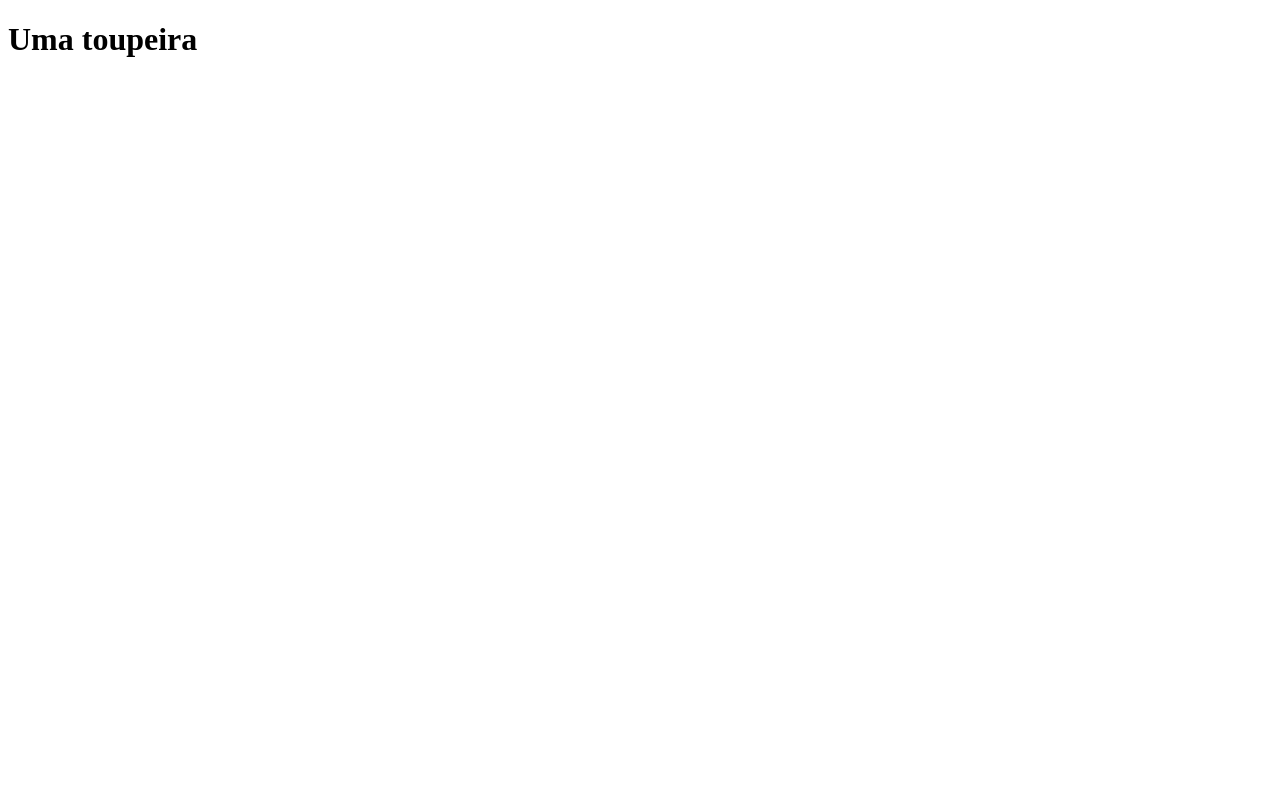
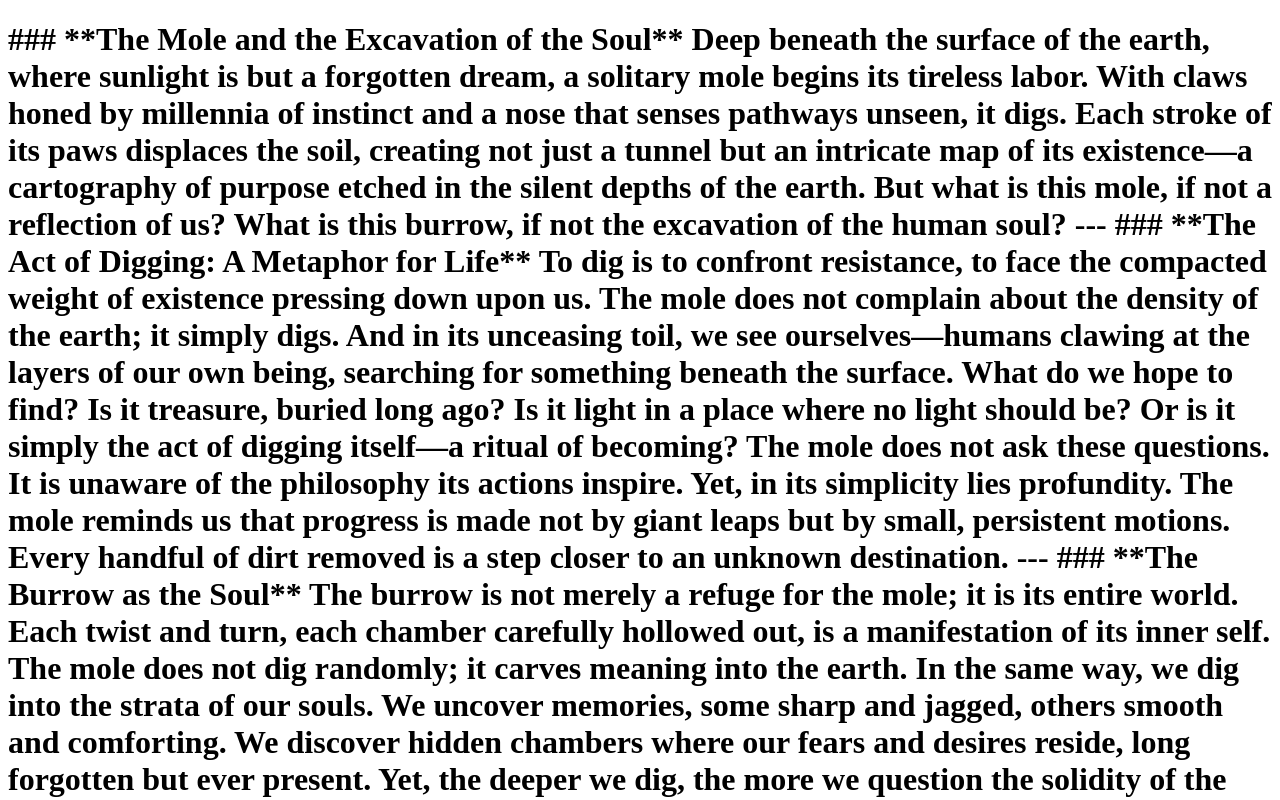
Before and after one commit to sergiolsf/clone-tabnews, a Next.js app: page / in a window 1280 px wide. Shown: the top 800 px of the page. Built offline with nearby package versions, Linux system fonts and the light colour scheme.

Commit message:
nova mensagem

```diff
--- a/pages/index.js
+++ b/pages/index.js
@@ -1,5 +1,57 @@
 function Home() {
-    return <h1>Uma toupeira</h1>
+    return <h1>### **The Mole and the Excavation of the Soul**
+
+    Deep beneath the surface of the earth, where sunlight is but a forgotten dream, a solitary mole begins its tireless labor. With claws honed by millennia of instinct and a nose that senses pathways unseen, it digs. Each stroke of its paws displaces the soil, creating not just a tunnel but an intricate map of its existence—a cartography of purpose etched in the silent depths of the earth.
+
+    But what is this mole, if not a reflection of us? What is this burrow, if not the excavation of the human soul?
+
+    ---
+
+    ### **The Act of Digging: A Metaphor for Life**
+
+    To dig is to confront resistance, to face the compacted weight of existence pressing down upon us. The mole does not complain about the density of the earth; it simply digs. And in its unceasing toil, we see ourselves—humans clawing at the layers of our own being, searching for something beneath the surface. What do we hope to find? Is it treasure, buried long ago? Is it light in a place where no light should be? Or is it simply the act of digging itself—a ritual of becoming?
+
+    The mole does not ask these questions. It is unaware of the philosophy its actions inspire. Yet, in its simplicity lies profundity. The mole reminds us that progress is made not by giant leaps but by small, persistent motions. Every handful of dirt removed is a step closer to an unknown destination.
+
+    ---
+
+    ### **The Burrow as the Soul**
+
+    The burrow is not merely a refuge for the mole; it is its entire world. Each twist and turn, each chamber carefully hollowed out, is a manifestation of its inner self. The mole does not dig randomly; it carves meaning into the earth. In the same way, we dig into the strata of our souls. We uncover memories, some sharp and jagged, others smooth and comforting. We discover hidden chambers where our fears and desires reside, long forgotten but ever present.
+
+    Yet, the deeper we dig, the more we question the solidity of the ground beneath us. What if there is no bottom? What if the soul is an infinite abyss, and the act of digging is both our salvation and our doom?
+
+    ---
+
+    ### **Cavando Minha Alma**
+
+    As o mole carves its path, I feel its claws echoing within me. Every fragment of soil displaced mirrors the displacement of my own certainties. My soul, like the earth, is layered: memories compacted like sedimentary rock, dreams shimmering like veins of quartz, and regrets buried like fossils. Each scoop of dirt feels like the excavation of something buried too deep for light but too important to leave untouched.
+
+    The mole digs not because it knows what lies ahead, but because digging is its nature. And I? I dig into myself because the alternative—stagnation—is unbearable. With each clawing motion, I confront the darkness of my own being, hoping to find something worth unearthing.
+
+    ---
+
+    ### **The Struggle and the Revelation**
+
+    There are moments when the mole encounters roots too thick, rocks too heavy. It pauses, adjusts, and finds another path. So do we. In the excavation of the soul, we encounter obstacles that seem insurmountable: traumas, doubts, fears. The mole teaches us patience. The path forward is not always straight; sometimes we must carve sideways or even retreat before we can advance.
+
+    And yet, the act of digging is not without its rewards. For every challenge faced, there is the discovery of something new—a fragment of self we did not know existed, a truth that illuminates the darkness.
+
+    ---
+
+    ### **The Infinite Burrow**
+
+    As the mole digs, it unknowingly shapes the earth above. Hills rise, tunnels collapse, the landscape shifts. Our own excavations do the same. The deeper we dig into ourselves, the more we reshape the world we inhabit. Our relationships, our choices, our perspectives—all are altered by the discoveries we unearth.
+
+    But here lies the paradox: the mole will never finish its burrow, just as we will never fully excavate our souls. The burrow is infinite, not because the earth is endless, but because the act of digging creates new depths. For every layer unearthed, there is another beneath it. For every answer found, there is another question waiting.
+
+    ---
+
+    ### **The Mole and Me**
+
+    I watch the mole disappear into the darkness of its tunnel, a speck of life consumed by the earth. And I realize: I am the mole. My claws may not dig into soil, but they dig into the fabric of my existence, tearing through illusions and half-truths, seeking something that cannot be named. The mole’s burrow is my soul, and the act of digging is my life.
+
+    In the end, perhaps it is not about reaching the bottom of the tunnel or finding the "final truth." Perhaps the mole—and we—dig simply because we must. Because the act of digging is what makes us alive.</h1>
 }
 
 export default Home;
```
